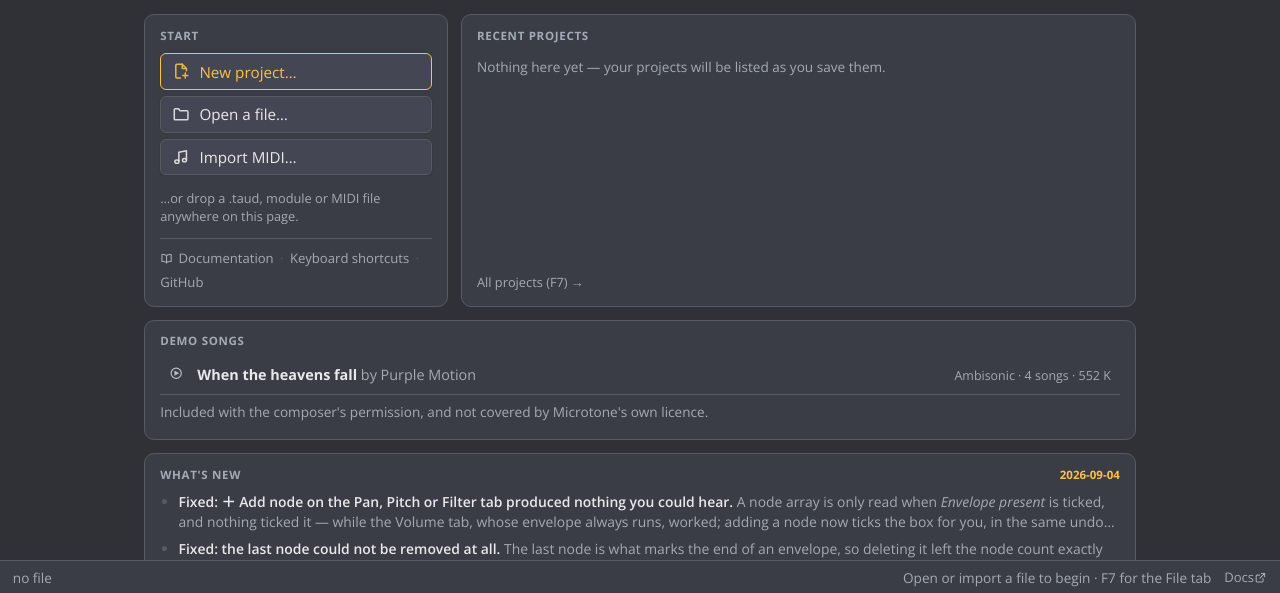
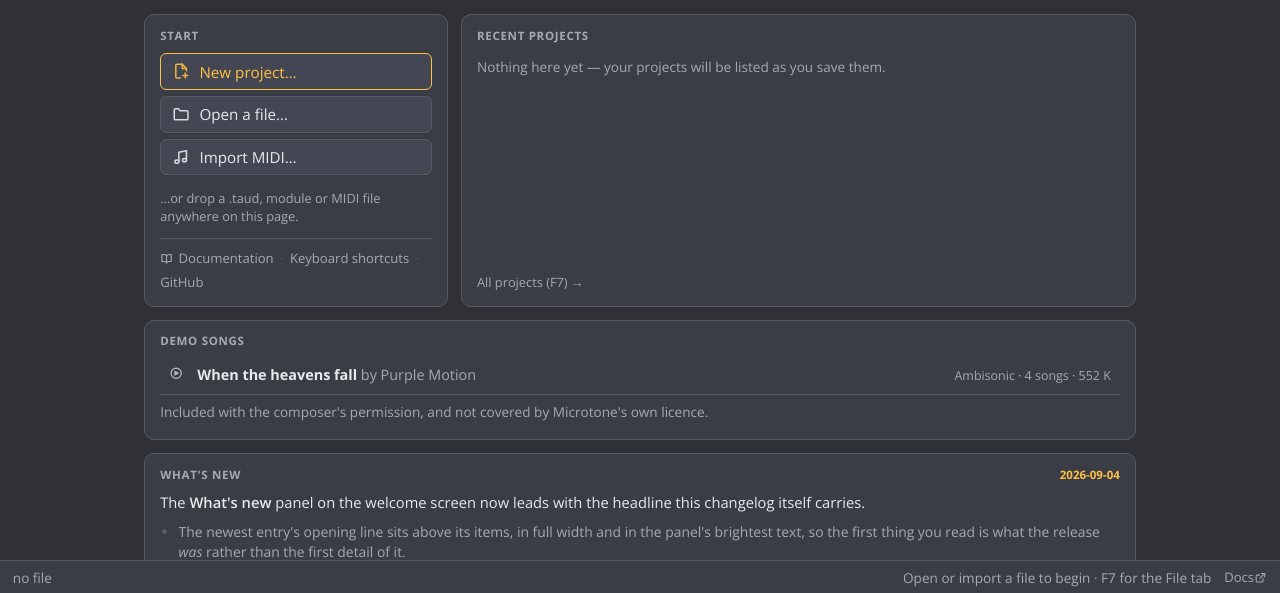
Before and after one commit to curioustorvald/Microtone.js, a website with bundled scripts: page microtone-worker/index.html in a window 1280 px wide. Shown: the part 207-800 px from the top of the page. Built offline with nearby package versions, Linux system fonts and the light colour scheme.

Commit message:
welcome scr patch note disp fix

````diff
--- a/microtone-worker/assets/PATCH_NOTES.md
+++ b/microtone-worker/assets/PATCH_NOTES.md
@@ -5,6 +5,12 @@ Microtone is deployed continuously — there are no numbered releases, so every
 Bug reports and suggestions are welcome on [GitHub](https://github.com/curioustorvald/Microtone.js).
 
 ## 2026-09-04
+
+The **What's new** panel on the welcome screen now leads with the headline this changelog itself carries.
+
+- The newest entry's opening line sits above its items, in full width and in the panel's brightest text, so the first thing you read is what the release *was* rather than the first detail of it.
+- One item gives way to it, so the panel stays the height it was; **Read all patch notes →** still opens the whole changelog.
+- Entries written before this month are plain lists with no opening line, and the panel shows those exactly as it always did.
 
 The envelope editor's two node buttons now do what they say, on every tab.
 
--- a/microtone-worker/css/microtone.css
+++ b/microtone-worker/css/microtone.css
@@ -924,6 +924,28 @@ a.wc-more:hover, button.wc-more:hover { color: var(--accent); }
    clamped to a couple of lines; "Read all" has the rest. The clamp needs
    display:-webkit-box, which would take the marker off an <li>, so it lives on
    a wrapper span (welcome.js) and the item stays a list item. */
+/* The newest patch-notes section's own headline, above its bullets. Brighter
+   and a shade larger than the list under it: the list is the detail, this is
+   the sentence that says what the release was. Clamped like the items are, so
+   a long headline cannot push the panel open. */
+.wc-lead {
+  display: -webkit-box;
+  -webkit-box-orient: vertical;
+  -webkit-line-clamp: 3;
+  line-clamp: 3;
+  overflow: hidden;
+  margin: 0 0 0.55rem;
+  color: var(--fg);
+  font-size: 0.92rem;
+  line-height: 1.45;
+}
+
+.wc-lead strong { font-weight: 600; }
+
+.wc-lead code { color: var(--accent); font-size: 0.92em; }
+
+.wc-lead a { color: var(--accent-2); }
+
 .wc-news-list { margin: 0; padding-left: 1.15rem; }
 .wc-news-list li {
   margin-bottom: 0.4rem;
--- a/microtone-worker/src/ui/markdown.js
+++ b/microtone-worker/src/ui/markdown.js
@@ -194,6 +194,44 @@ export function firstSection(md, level = 2) {
   return start < 0 ? null : { title, body: lines.slice(start).join("\n").trim() };
 }
 
+/** True for a line that opens a block other than a paragraph. */
+function opensBlock(line) {
+  return /^([-*+]|\d+\.)\s/.test(line)   // list item
+    || /^#{1,6}\s/.test(line)             // heading
+    || /^\s*```/.test(line)               // fence
+    || /^\s*>/.test(line)                 // quote
+    || /^\s*\|/.test(line)                // table row
+    || /^\s*(\*\s*){3,}$/.test(line)      // hr
+    || /^\s*(-\s*){3,}$/.test(line);
+}
+
+/**
+ * The first PARAGRAPH of a block, as one line of Markdown — the headline a
+ * patch-notes section opens with, before its bullet list.
+ *
+ * Returns "" when the block leads with anything else, which most of the
+ * changelog's older sections do: they were generated retroactively as bare
+ * bullet lists, and only sections written from 2026-09-03 on carry a headline.
+ * A caller therefore MUST treat the empty string as "this section has no
+ * headline" and fall back, not as a fetch or parse failure.
+ */
+export function firstParagraph(md) {
+  const lines = md.replace(/\r\n?/g, "\n").split("\n");
+  const out = [];
+  for (const raw of lines) {
+    const line = raw.trim();
+    if (out.length === 0) {
+      if (line === "") continue;            // leading blank lines
+      if (opensBlock(raw)) return "";       // not a paragraph at all
+      out.push(line);
+      continue;
+    }
+    if (line === "" || opensBlock(raw)) break;
+    out.push(line);                         // a soft-wrapped continuation
+  }
+  return out.join(" ");
+}
+
 /** The TOP-LEVEL bullet lines of a block, each stripped of its marker. Indented
  *  (nested) bullets are dropped: a teaser wants the headline items, not their
  *  sub-points. */
--- a/microtone-worker/src/ui/views/welcome.js
+++ b/microtone-worker/src/ui/views/welcome.js
@@ -13,14 +13,16 @@
 //                   has something to show on a first run, which is why it sits
 //                   above the fold rather than inside the File tab alone.
 //   What's new      the newest dated section of assets/PATCH_NOTES.md, read
-//                   live so it can never drift from the changelog.
+//                   live so it can never drift from the changelog: its own
+//                   HEADLINE (the paragraph the section opens with) and then
+//                   the first few of its bullets as the detail under it.
 //   Support         the banner that retired the topbar's Donate/Sponsor
 //                   buttons (item 104.3; the About popup keeps its own links).
 //
 // Everything here is DOM — the canvas grids stay hidden while it is up.
 
 import * as opfs from "../../storage/opfs.js";
-import { renderMarkdown, firstSection, topLevelBullets } from "../markdown.js";
+import { renderMarkdown, firstSection, firstParagraph, topLevelBullets } from "../markdown.js";
 import { fillDemos } from "../demos.js";
 import { t, currentLang, onLangChange } from "../i18n.js";
 import { setIconLabel } from "../icons.js";
@@ -234,9 +236,18 @@ export class WelcomeView {
       return;
     }
     this.newsDate.textContent = section.title;
-    const bullets = topLevelBullets(section.body).slice(0, NEWS_BULLETS);
+    // The section's own headline, where it has one. Sections written before
+    // 2026-09-03 are bare bullet lists (firstParagraph returns "" for those),
+    // and the panel is then exactly what it always was.
+    const lead = firstParagraph(section.body);
+    // One bullet gives way to the headline, so the panel keeps its height.
+    const bullets = topLevelBullets(section.body)
+      .slice(0, lead ? NEWS_BULLETS - 1 : NEWS_BULLETS);
     // Local asset, rendered by our own Markdown pass — never user content.
-    this.newsBody.innerHTML = renderMarkdown(bullets.map((b) => `- ${b}`).join("\n"));
+    this.newsBody.innerHTML = renderMarkdown(
+      [...(lead ? [lead, ""] : []), ...bullets.map((b) => `- ${b}`)].join("\n"));
+    const leadEl = lead ? this.newsBody.querySelector("p") : null;
+    if (leadEl) leadEl.className = "wc-lead";
     const list = this.newsBody.querySelector("ul");
     if (!list) return;
     list.classList.add("wc-news-list");
````
Also changed, not shown: microtone-worker/test/browser/welcome-smoke.html (+17 -1 lines), microtone-worker/test/node/markdown.test.js (+27 -1 lines).
